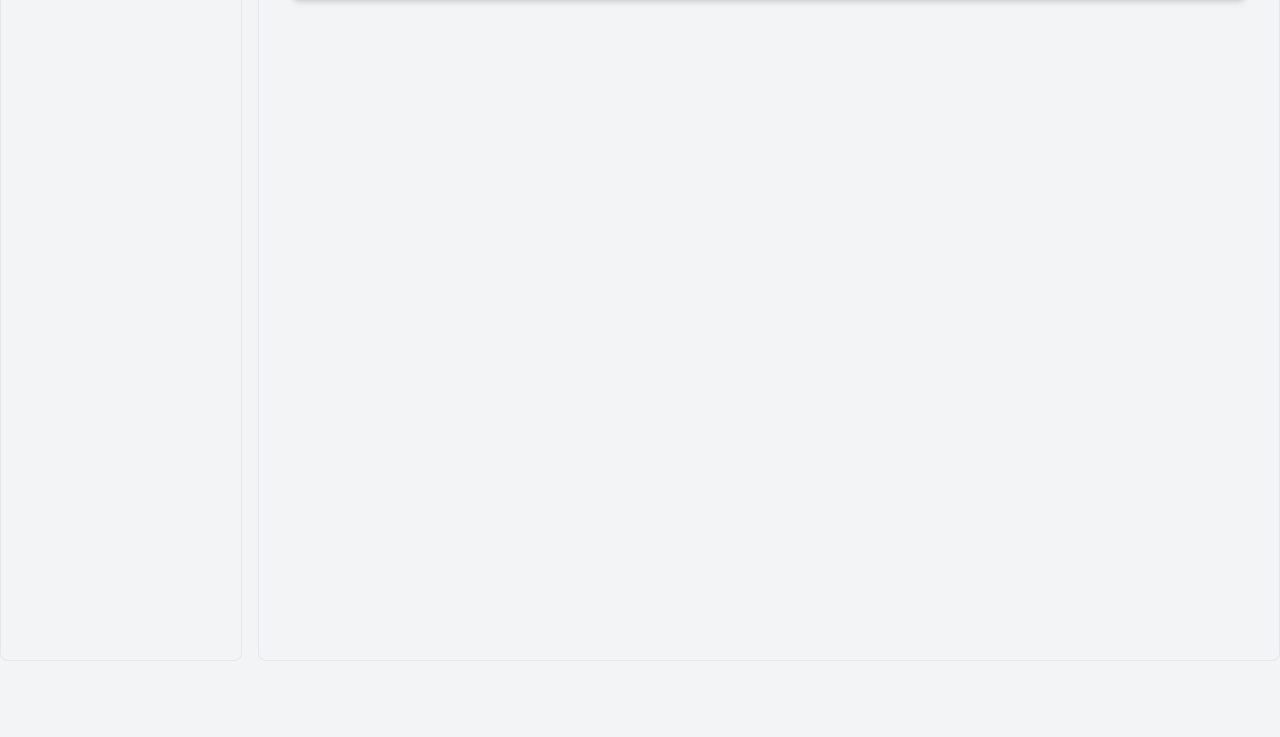
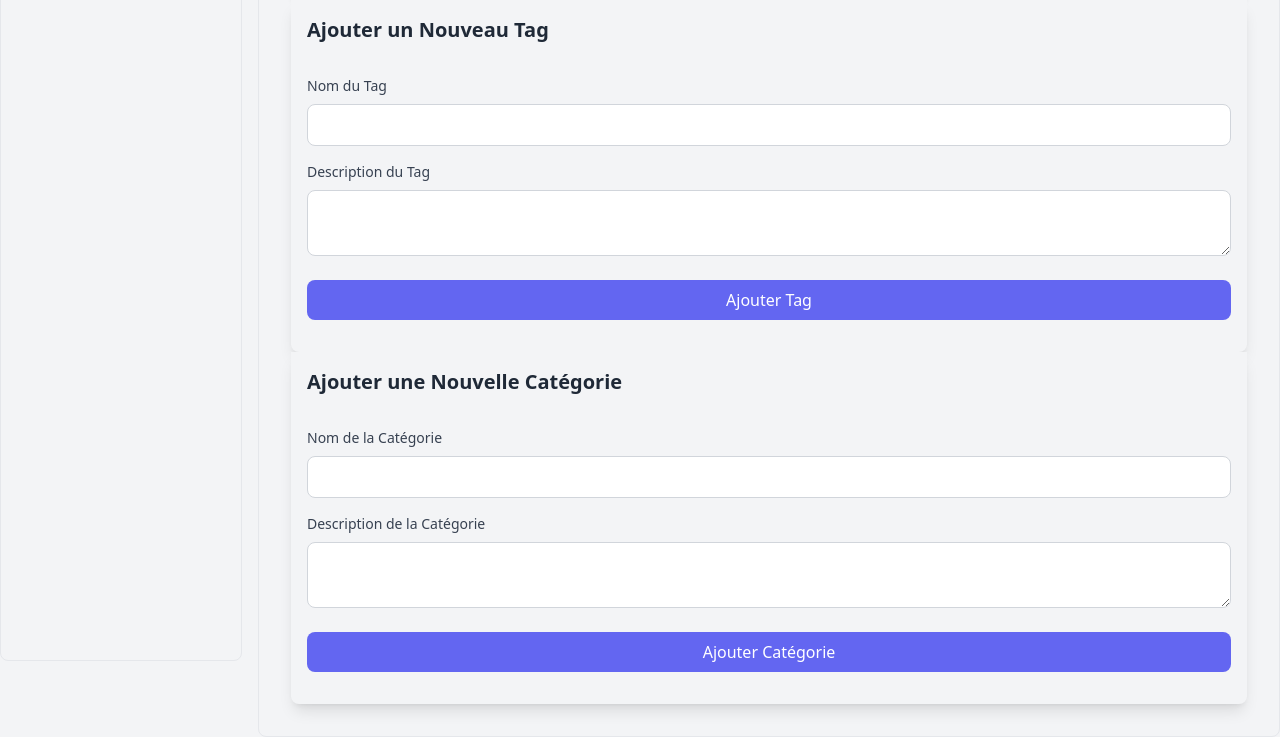
Before and after one commit to Youcode-Classe-E-2024-2025/Asmae_ELHamzaoui-project, a PHP site: page /views/taches_view.php in a window 1280 px wide. Shown: the part 227-964 px from the top of the page. Before the commit the page ends 888 px from the top, so only its background shows below. Run offline with PHP 8.4, Linux system fonts and the light colour scheme; data that the repository does not hold is empty; some libraries are stand-ins or nearby versions.

Commit message:
création des modal pour l'ajout des nouvelles tags et catégorises

```diff
--- a/views/taches_view.php
+++ b/views/taches_view.php
@@ -246,6 +246,57 @@ $projets = $projetController->afficherProjets();
            <button type="button" id="closeUserTacheModal" class="w-40 h-10 border rounded-lg p-2 bg-red-200">Annuler</button>
            </form>
        </div>
+
+       <!-- Modal for Adding a Tag -->
+<div class="modal fade" id="addTagModal" tabindex="-1" aria-labelledby="addTagModalLabel" aria-hidden="true">
+  <div class="modal-dialog">
+    <div class="modal-content rounded-lg shadow-lg">
+      <div class="modal-header p-4 bg-gray-100">
+        <h5 class="modal-title text-xl font-semibold text-gray-800" id="addTagModalLabel">Ajouter un Nouveau Tag</h5>
+        <button type="button" class="btn-close text-gray-500" data-bs-dismiss="modal" aria-label="Close"></button>
+      </div>
+      <div class="modal-body p-4">
+        <form id="addTagForm">
+          <div class="mb-4">
+            <label for="nom_tag" class="block text-sm font-medium text-gray-700">Nom du Tag</label>
+            <input type="text" id="nom_tag" name="nom_tag" class="mt-2 p-2 w-full border border-gray-300 rounded-lg focus:outline-none focus:ring-2 focus:ring-indigo-500" required>
+          </div>
+          <div class="mb-4">
+            <label for="desc_tag" class="block text-sm font-medium text-gray-700">Description du Tag</label>
+            <textarea id="desc_tag" name="desc_tag" class="mt-2 p-2 w-full border border-gray-300 rounded-lg focus:outline-none focus:ring-2 focus:ring-indigo-500"></textarea>
+          </div>
+          <button type="submit" class="w-full py-2 mt-2 bg-indigo-500 text-white rounded-lg hover:bg-indigo-600">Ajouter Tag</button>
+        </form>
+      </div>
+    </div>
+  </div>
+</div>
+
+<!-- Modal for Adding a Category -->
+<div class="modal fade" id="addCategoryModal" tabindex="-1" aria-labelledby="addCategoryModalLabel" aria-hidden="true">
+  <div class="modal-dialog">
+    <div class="modal-content rounded-lg shadow-lg">
+      <div class="modal-header p-4 bg-gray-100">
+        <h5 class="modal-title text-xl font-semibold text-gray-800" id="addCategoryModalLabel">Ajouter une Nouvelle Catégorie</h5>
+        <button type="button" class="btn-close text-gray-500" data-bs-dismiss="modal" aria-label="Close"></button>
+      </div>
+      <div class="modal-body p-4">
+        <form id="addCategoryForm">
+          <div class="mb-4">
+            <label for="nom_categorie" class="block text-sm font-medium text-gray-700">Nom de la Catégorie</label>
+            <input type="text" id="nom_categorie" name="nom_categorie" class="mt-2 p-2 w-full border border-gray-300 rounded-lg focus:outline-none focus:ring-2 focus:ring-indigo-500" required>
+          </div>
+          <div class="mb-4">
+            <label for="desc_categorie" class="block text-sm font-medium text-gray-700">Description de la Catégorie</label>
+            <textarea id="desc_categorie" name="desc_categorie" class="mt-2 p-2 w-full border border-gray-300 rounded-lg focus:outline-none focus:ring-2 focus:ring-indigo-500"></textarea>
+          </div>
+          <button type="submit" class="w-full py-2 mt-2 bg-indigo-500 text-white rounded-lg hover:bg-indigo-600">Ajouter Catégorie</button>
+        </form>
+      </div>
+    </div>
+  </div>
+</div>
+
     </div>
 </div>
 <script>
```
